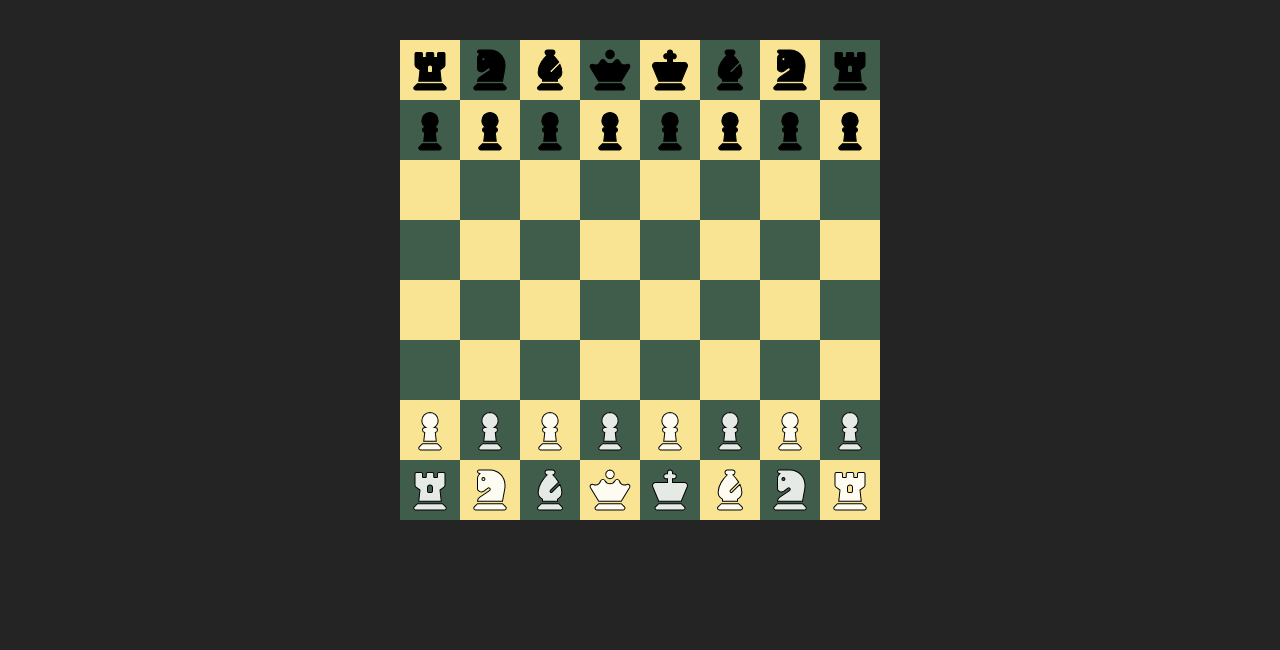
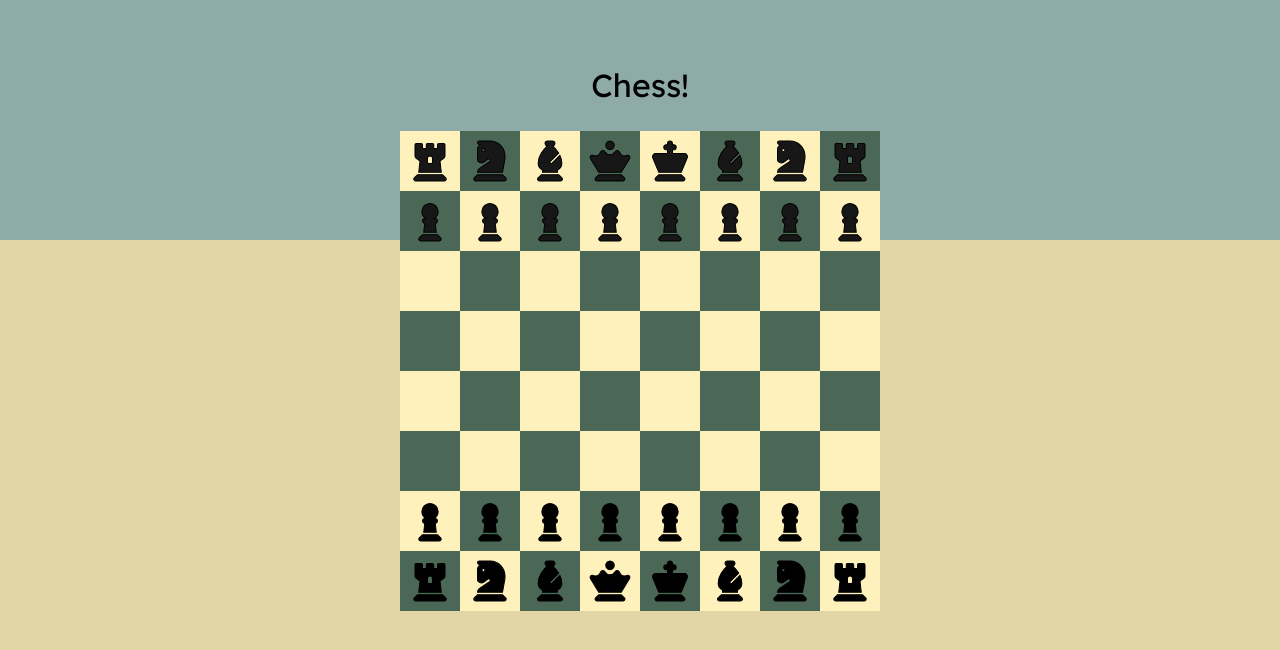
Before and after one commit to MarioAviles19/Chess-React, a React (Vite) app: page / in a window 1280 px wide. Shown: the top 650 px of the page. Built offline with nearby package versions, Linux system fonts and the light colour scheme.

Commit message:
Began styling

```diff
--- a/index.html
+++ b/index.html
@@ -3,6 +3,7 @@
   <head>
     <meta charset="UTF-8" />
     <meta name="viewport" content="width=device-width, initial-scale=1.0" />
+    <link href='https://fonts.googleapis.com/css?family=Lexend' rel='stylesheet'>
     <link rel="stylesheet" href="https://cdnjs.cloudflare.com/ajax/libs/font-awesome/6.5.1/css/all.min.css" integrity="sha512-DTOQO9RWCH3ppGqcWaEA1BIZOC6xxalwEsw9c2QQeAIftl+Vegovlnee1c9QX4TctnWMn13TZye+giMm8e2LwA==" crossorigin="anonymous" referrerpolicy="no-referrer" />
     <title>Chess</title>
   </head>
--- a/src/App.css
+++ b/src/App.css
@@ -1,10 +1,21 @@
 #root {
+  font-family: Lexend, 'Courier New', Courier, monospace;
   max-width: 1280px;
   margin: 0 auto;
   padding: 2rem;
   text-align: center;
 }
-
+body{
+  background-color: rgb(142, 171, 167);
+}
+.background{
+  background-color: rgb(226, 214, 166);
+  position: absolute;
+  top:15rem;
+  left:0;
+  width: 100%;
+  height: calc(100% - 15rem);
+}
 .game{
   display: grid;
   grid-template-columns: repeat(8, 1fr);
@@ -23,12 +34,13 @@
   left:0;
   width: 100%;
   height: 100%;
+  cursor: pointer;
 }
 .moveIndicator{
   width: 1.5em;
   aspect-ratio: 1/1;
   border-radius: 99rem;
-  background-color: rgba(0, 0, 0, 0.175);
+  background-color: rgba(0, 0, 0, 0.268);
 }
 .boardSquare{
   position: relative;
@@ -43,18 +55,19 @@
 .boardSquare span{
   display: block;
   font-size: 2.5em;
-  text-shadow: 0 0 0 3px #000;
+  text-shadow: 0 0 0 3px black;
 
 
+  cursor: pointer;
   -webkit-text-stroke-width: 1px;
   -webkit-text-stroke-color: black;
 }
 .boardSquare span.black{
-  color:black;
+  color:rgb(23, 23, 23);
 }
 .evenSquare{
-  background-color: rgb(248, 228, 146);
+  background-color: rgb(254, 241, 188);
 }
 .oddSquare{
-  background-color: rgb(63, 93, 74);
+  background-color: rgb(74, 104, 85);
 }
--- a/src/App.tsx
+++ b/src/App.tsx
@@ -48,25 +48,36 @@ function BoardSquare(pos: Vector2, piece : Piece | null, litUpSquares : Array<Ve
     </div>
   )
 }
+function ResetBoard(props : {updateLitSquares : React.Dispatch<SetStateAction<Array<Vector2>>>, updateBoardState : React.Dispatch<SetStateAction<Array<Array<Piece | null>>>>, updateActivePiece : React.Dispatch<SetStateAction<Piece | null>>}){
 
-function GameBoard(){
+  function HandleClick(){
+    gameBoard.ResetBoard()
+    props.updateLitSquares([]);
+    props.updateBoardState(gameBoard.state);
+    props.updateActivePiece(null);
+  }
+
+  return (
+    <button onClick={HandleClick} className='resetButton'>Reset Board</button>
+  )
+}
+
+function GameBoard(props : {boardState : (Piece | null)[][], litUpSquares : Vector2[], activePiece : Piece | null, updateLitSquares : React.Dispatch<SetStateAction<Array<Vector2>>>, updateBoardState : React.Dispatch<SetStateAction<Array<Array<Piece | null>>>>, updateActivePiece : React.Dispatch<SetStateAction<Piece | null>>}){
 
 
 
   const squares = gameBoard.state
 
-  let [litUpSquares, updateLitSquares] = useState<Array<Vector2>>([]);
-  let [activePiece, updateActivePiece] = useState<Piece | null>(null);
-  let [boardState, updateBoardState] = useState(squares);
+
 
   return (
     <>
-      {boardState.map((val, x)=>{
+      {props.boardState.map((val, x)=>{
         return (
           <div key={x} className="column">{
           val.map((piece, y)=>{
             //TODO: Clean this up
-          return BoardSquare({x, y}, piece, litUpSquares, activePiece, updateLitSquares, updateBoardState, updateActivePiece)
+          return BoardSquare({x, y}, piece, props.litUpSquares, props.activePiece, props.updateLitSquares, props.updateBoardState, props.updateActivePiece)
         })}
         </div>
         )
@@ -78,14 +89,32 @@ function GameBoard(){
 }
 
 function App() {
-
+  let [litUpSquares, updateLitSquares] = useState<Array<Vector2>>([]);
+  let [activePiece, updateActivePiece] = useState<Piece | null>(null);
+  let [boardState, updateBoardState] = useState(gameBoard.state);
 
   return (
     <div className="App">
-      <div className="game">
-        <GameBoard/>
-        </div>
+      <div aria-hidden="true" className="background"></div>
+              <h1>Chess!</h1>
+      <div className="gameWrapper">
+        <div className="game">
+          <GameBoard
+          litUpSquares={litUpSquares}
+          updateLitSquares={updateLitSquares}
+          activePiece={activePiece}
+          updateActivePiece={updateActivePiece}
+          boardState={boardState}
+          updateBoardState={updateBoardState}
+          />
+          </div>
+        <div className="topShadow"></div>
+        <div className="bottomLightShadow"></div>
+        <div className="bottomHeavyShadow"></div>
+      </div>
+        <ResetBoard updateActivePiece={updateActivePiece} updateBoardState={updateBoardState} updateLitSquares={updateLitSquares}/>
     </div>
+
   )
 }
 
--- a/src/index.css
+++ b/src/index.css
@@ -2,10 +2,6 @@
   font-family: Inter, system-ui, Avenir, Helvetica, Arial, sans-serif;
   line-height: 1.5;
   font-weight: 400;
-
-  color-scheme: light dark;
-  color: rgba(255, 255, 255, 0.87);
-  background-color: #242424;
 
   font-synthesis: none;
   text-rendering: optimizeLegibility;
```
